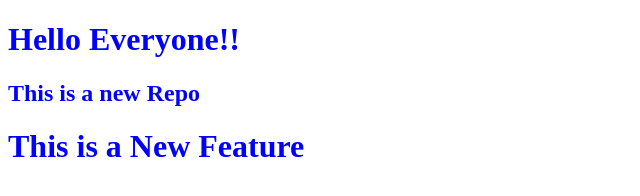
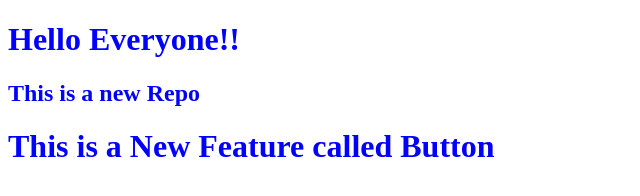
Before and after one commit to Atharva7652005/LocalRepo, a plain HTML site: page index.html in a window 1280 px wide. Shown: the whole page, without its empty margins (0-640 px from the left). Drawn offline with Linux system fonts and the light colour scheme.

Commit message:
Add new Feature called Button

```diff
--- a/index.html
+++ b/index.html
@@ -11,6 +11,6 @@
     <body>
         <h1>Hello Everyone!!</h1>
         <h2>This is a new Repo</h2>
-        <h1>This is a New Feature</h1>
+        <h1>This is a New Feature called Button</h1>
     </body>
 </html>
```
